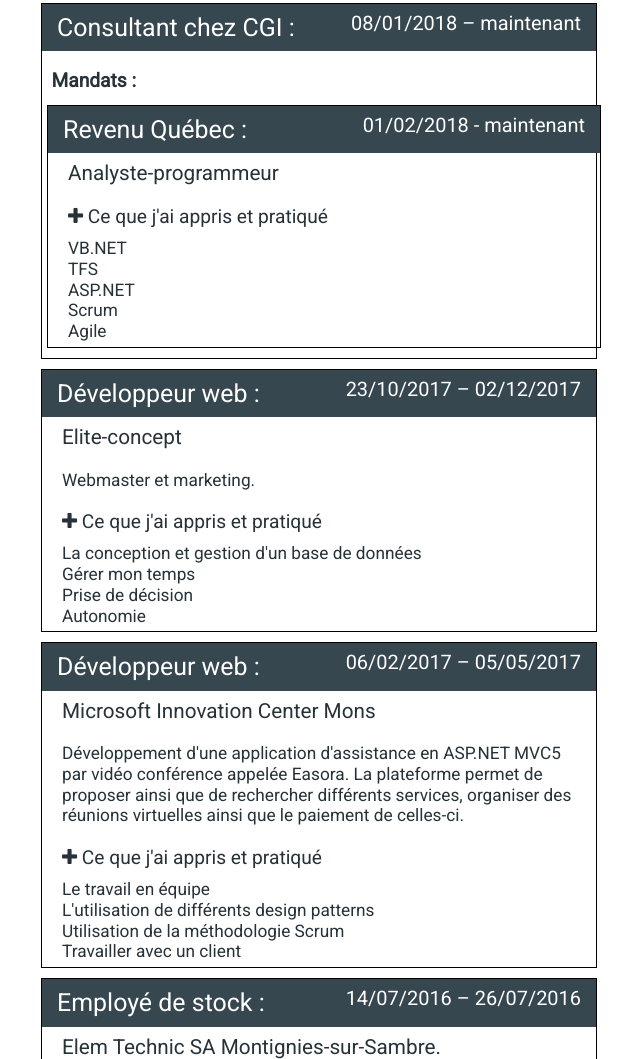
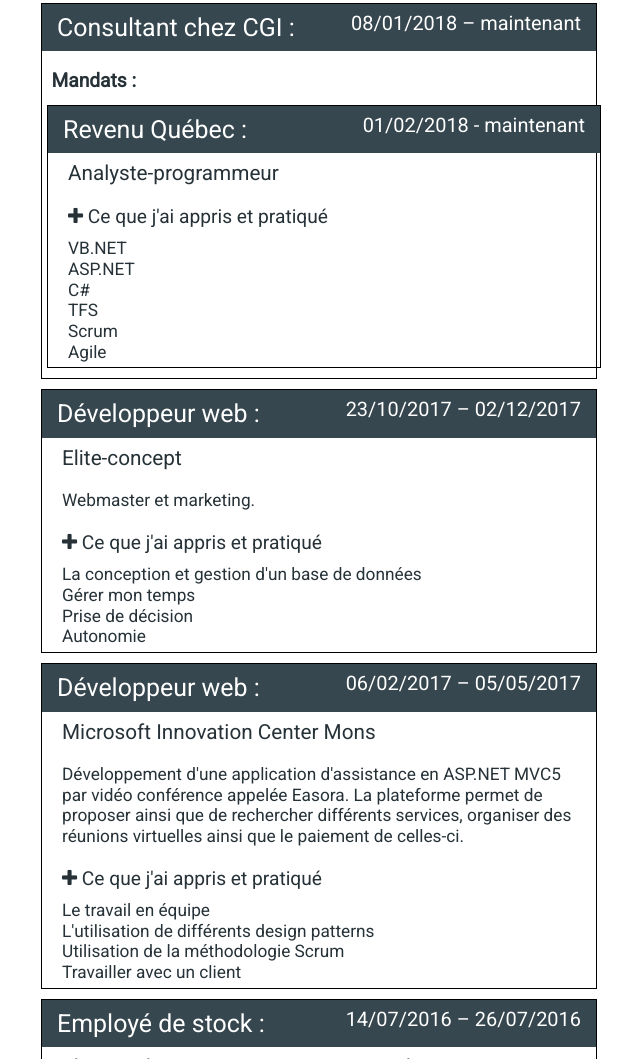
Before and after one commit to Adri-Donn/Adri-Donn.github.io, a plain HTML site: page index-fr.html in a window 1280 px wide. Shown: the part 1549-2608 px from the top of the page, without its empty margins (479-1119 px from the left). Drawn offline with Linux system fonts and the light colour scheme.

Commit message:
Ajout du c#

```diff
--- a/index-fr.html
+++ b/index-fr.html
@@ -222,8 +222,9 @@
                         <h6><i class="fa fa-plus" aria-hidden="true"></i> Ce que j'ai appris et pratiqué</h6>
                         <ul>
                             <li>VB.NET</li>
+                            <li>ASP.NET</li>
+                            <li>C#</li>
                             <li>TFS</li>
-                            <li>ASP.NET</li>
                             <li>Scrum</li>
                             <li>Agile</li>
                         </ul>
```
Also changed, not shown: index.html (+2 -1 lines).
